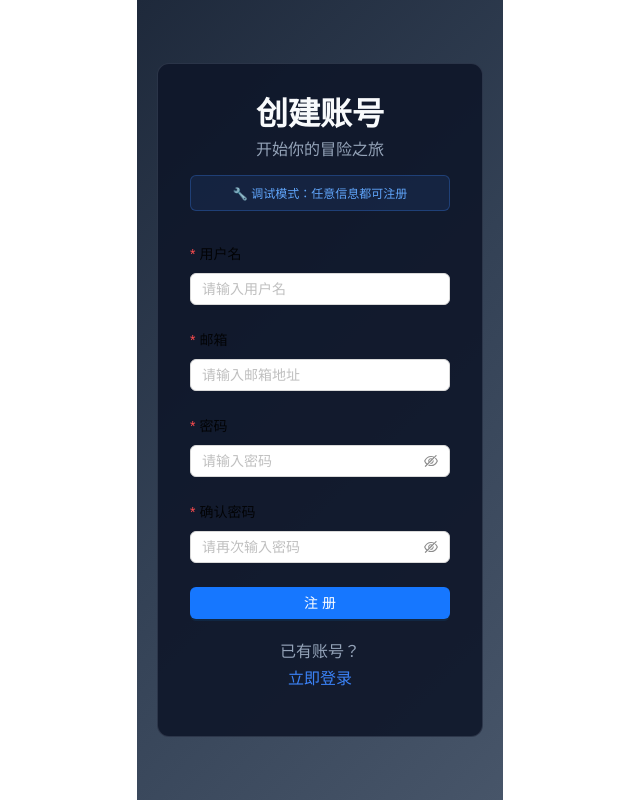
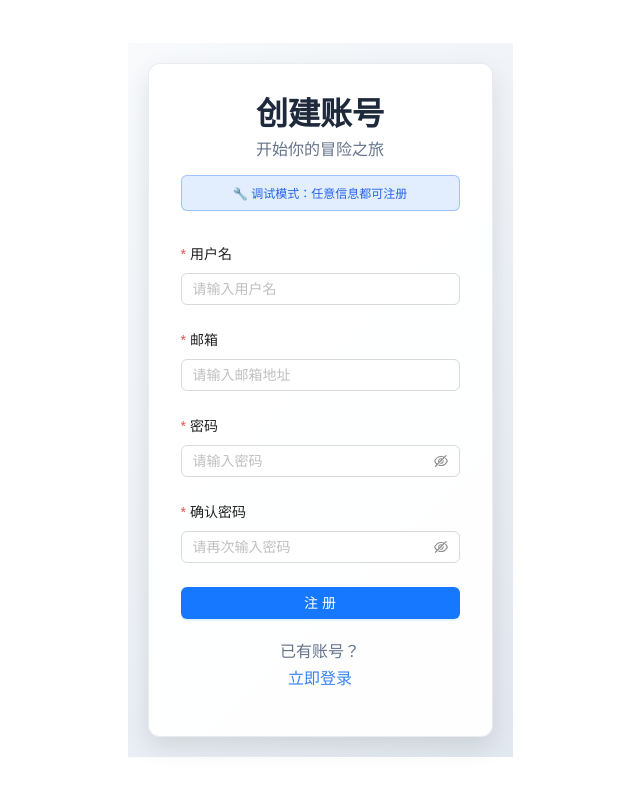
Before and after one commit to ai-dnd/ai-dnd-frontend, a Vue app: page /register in a window 1280 px wide. Shown: the whole page, without its empty margins (320-960 px from the left). Built offline with nearby package versions, Linux system fonts and the light colour scheme.

Commit message:
feat: 更新登录和注册视图样式，改为亮色主题

```diff
--- a/src/views/LoginView.vue
+++ b/src/views/LoginView.vue
@@ -1,5 +1,5 @@
 <template>
-  //TODO -- 1.登录时获取聊天记录 2.发送消息骨架屏
+
   <div class="login-view">
     <div class="login-container">      <div class="login-header">
         <h1>AI D&D</h1>
@@ -110,20 +110,22 @@ const clearError = () => {
 <style scoped>
 .login-view {
   height: 100vh;
+  width: 425px;
   display: flex;
   justify-content: center;
   align-items: center;
-  background: linear-gradient(135deg, #1e293b 0%, #334155 50%, #475569 100%);
   padding: 20px;
+  background: linear-gradient(135deg, #f8fafc 0%, #e2e8f0 100%);
 }
 
 .login-container {
   width: 100%;
   max-width: 400px;
-  background: rgba(15, 23, 42, 0.9);
+  background: rgba(255, 255, 255, 0.95);
   border-radius: 12px;
   padding: 32px;
-  border: 1px solid rgba(148, 163, 184, 0.2);
+  border: 1px solid rgba(229, 231, 235, 0.8);
+  box-shadow: 0 10px 25px rgba(0, 0, 0, 0.1);
 }
 
 .login-header {
@@ -132,27 +134,27 @@ const clearError = () => {
 }
 
 .login-header h1 {
-  color: #f8fafc;
+  color: #1e293b;
   font-size: 32px;
   font-weight: bold;
   margin-bottom: 8px;
 }
 
 .login-header p {
-  color: #94a3b8;
+  color: #64748b;
   font-size: 16px;
 }
 
 .debug-notice {
   margin-top: 12px;
   padding: 8px 12px;
-  background: rgba(59, 130, 246, 0.1);
-  border: 1px solid rgba(59, 130, 246, 0.3);
+  background: rgba(219, 234, 254, 0.8);
+  border: 1px solid rgba(59, 130, 246, 0.4);
   border-radius: 6px;
 }
 
 .debug-notice small {
-  color: #60a5fa;
+  color: #2563eb;
   font-size: 12px;
 }
 
@@ -166,7 +168,7 @@ const clearError = () => {
 }
 
 .login-footer p {
-  color: #94a3b8;
+  color: #64748b;
   margin-bottom: 8px;
 }
 
@@ -181,13 +183,13 @@ const clearError = () => {
 
 /* Alert 组件自定义样式 */
 :deep(.ant-alert.ant-alert-error) {
-  background-color: rgba(239, 68, 68, 0.1);
-  border: 1px solid rgba(239, 68, 68, 0.3);
-  color: #fecaca;
+  background-color: rgba(254, 226, 226, 0.8);
+  border: 1px solid rgba(239, 68, 68, 0.4);
+  color: #dc2626;
 }
 
 :deep(.ant-alert.ant-alert-error .ant-alert-message) {
-  color: #fecaca;
+  color: #dc2626;
 }
 
 :deep(.ant-alert.ant-alert-error .ant-alert-icon) {
--- a/src/views/RegisterView.vue
+++ b/src/views/RegisterView.vue
@@ -133,21 +133,23 @@ const clearError = () => {
 
 <style scoped>
 .register-view {
-  height: 100vh;
+  /* height: 100vh; */
+  width: 415px;
   display: flex;
   justify-content: center;
   align-items: center;
-  background: linear-gradient(135deg, #1e293b 0%, #334155 50%, #475569 100%);
+  background: linear-gradient(135deg, #f8fafc 0%, #e2e8f0 100%);
   padding: 20px;
 }
 
 .register-container {
   width: 100%;
   max-width: 400px;
-  background: rgba(15, 23, 42, 0.9);
+  background: rgba(255, 255, 255, 0.95);
   border-radius: 12px;
   padding: 32px;
-  border: 1px solid rgba(148, 163, 184, 0.2);
+  border: 1px solid rgba(229, 231, 235, 0.8);
+  box-shadow: 0 10px 25px rgba(0, 0, 0, 0.1);
 }
 
 .register-header {
@@ -156,27 +158,27 @@ const clearError = () => {
 }
 
 .register-header h1 {
-  color: #f8fafc;
+  color: #1e293b;
   font-size: 32px;
   font-weight: bold;
   margin-bottom: 8px;
 }
 
 .register-header p {
-  color: #94a3b8;
+  color: #64748b;
   font-size: 16px;
 }
 
 .debug-notice {
   margin-top: 12px;
   padding: 8px 12px;
-  background: rgba(59, 130, 246, 0.1);
-  border: 1px solid rgba(59, 130, 246, 0.3);
+  background: rgba(219, 234, 254, 0.8);
+  border: 1px solid rgba(59, 130, 246, 0.4);
   border-radius: 6px;
 }
 
 .debug-notice small {
-  color: #60a5fa;
+  color: #2563eb;
   font-size: 12px;
 }
 
@@ -190,7 +192,7 @@ const clearError = () => {
 }
 
 .register-footer p {
-  color: #94a3b8;
+  color: #64748b;
   margin-bottom: 8px;
 }
 
@@ -202,4 +204,27 @@ const clearError = () => {
 .register-footer a:hover {
   color: #60a5fa;
 }
+
+/* Alert 组件自定义样式 */
+:deep(.ant-alert.ant-alert-error) {
+  background-color: rgba(254, 226, 226, 0.8);
+  border: 1px solid rgba(239, 68, 68, 0.4);
+  color: #dc2626;
+}
+
+:deep(.ant-alert.ant-alert-error .ant-alert-message) {
+  color: #dc2626;
+}
+
+:deep(.ant-alert.ant-alert-error .ant-alert-icon) {
+  color: #ef4444;
+}
+
+:deep(.ant-alert.ant-alert-error .ant-alert-close-icon) {
+  color: #ef4444;
+}
+
+:deep(.ant-alert.ant-alert-error .ant-alert-close-icon:hover) {
+  color: #dc2626;
+}
 </style>
```
